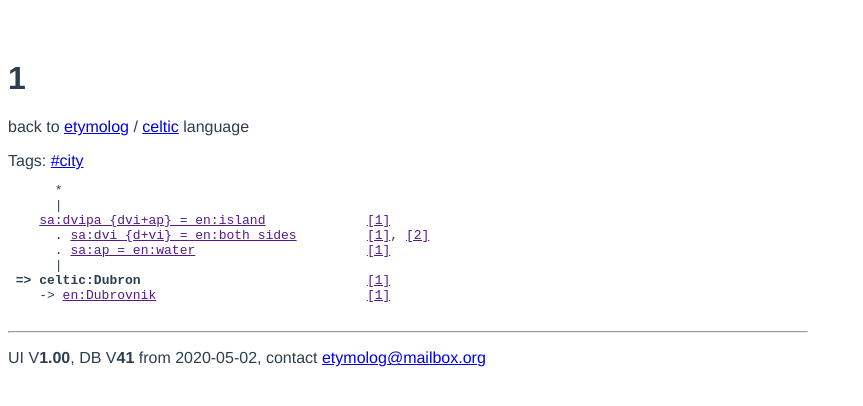
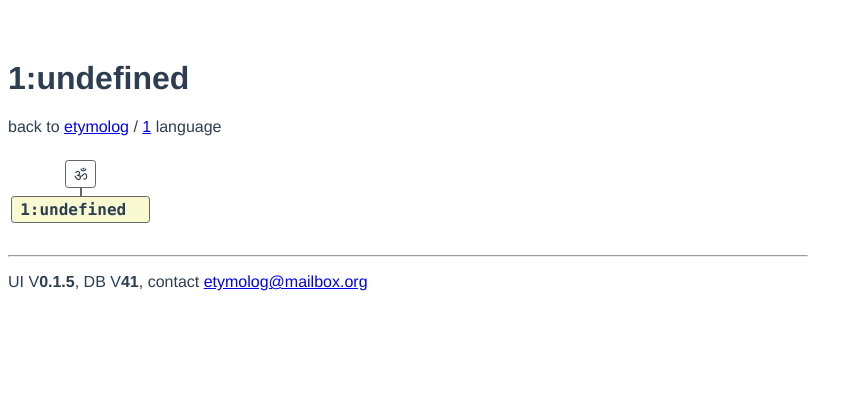
Before and after one commit to uzak/etymolog-ui, a Vue app: page /#/word/1 in a window 1280 px wide. Shown: the top 406 px of the page, without its empty margins (0-863 px from the left). Built offline with nearby package versions, Linux system fonts and the light colour scheme; the HTML template or start-up script is replaced by a standard one.

Commit message:
Add WordTree view (word details)

```diff
--- a/src/components/Footer.vue
+++ b/src/components/Footer.vue
@@ -2,7 +2,7 @@
   <div class="footer">
     <hr>
     <p>
-      UI V<b>1.00</b>, DB V<b>{{ db_version }} </b> from 2020-05-02, contact <a href="mailto:etymolog@mailbox.org">etymolog@mailbox.org</a>
+      UI V<b>{{ ui_version }}</b>, DB V<b>{{ db_version }}</b>, contact <a href="mailto:etymolog@mailbox.org">etymolog@mailbox.org</a>
     </p>
   </div>
 </template>
@@ -15,6 +15,7 @@ export default {
   data() {
     return {
       db_version: Model.Version,
+      ui_version: process.env.PACKAGE_VERSION || 'DEFAULT'
     }
   },
 
--- /dev/null
+++ b/src/components/WordTree/RelationCommentsNode.vue
@@ -0,0 +1,20 @@
+<script>
+import Vue from "vue";
+
+export default Vue.component('RelationCommentsNode', Vue.extend({
+  functional: true,
+  props: {
+    rel: {
+      required: true
+    }
+  },
+  render: function(createElement, context) {
+    let rel = context.props.rel;
+    return createElement("code", [
+        rel.comments.map(c => {
+          return createElement("div", {attrs: { class: "rel-comment comment" }}, c)
+        })
+    ]);
+  },
+}));
+</script>
--- /dev/null
+++ b/src/components/WordTree/WordNode.vue
@@ -0,0 +1,73 @@
+
+<script>
+import Vue from "vue";
+
+export default Vue.component('WordNode', Vue.extend({
+  functional: true,
+  props: {
+    word: {
+      required: true
+    },
+    selected: {
+      type: Boolean,
+      default: false
+    }
+  },
+  render: function(createElement, context) {
+    let word = context.props.word
+    let selected = context.props.selected
+
+    function renderSources(sources) {
+      let i = 0
+      return createElement("span", {attrs: {class: "source"}}, [
+        sources.map(src => {
+          return createElement("a", { attrs: {href: src.toString() }}, `[${++i}]`)
+        })
+      ])
+    }
+
+    function link(word) {
+      return createElement("router-link", { attrs: { to: "/word/" + word.toString()}}, word.toString())
+    }
+
+    let comments = word.comments.map(c => {
+      return [
+        createElement("span", { attrs: {class: "comment"} }, c.toString()),
+        createElement("span")
+          //renderSources(c.sources)
+      ]});
+
+    let equals = word.equals.map(r => {
+      let other = r.other(word)
+      return [
+        createElement("span", ["= ", link(other)]),
+        renderSources(other.sources)
+      ]});
+
+    let related = word.related.map(r => {
+      let other = r.other(word)
+      return [
+        createElement("span", ["~ ", link(other)]),
+        renderSources(other.sources)
+      ]});
+
+    let attrs = {}
+    if (context.props.selected)
+      attrs.class = "selected-word"
+
+    let header = createElement("span", {attrs: { class: "header" }}, [link(word)])
+    if (selected)
+      header = createElement("span", {attrs: { class: "header" }}, word.toString())
+
+    return createElement("code", { attrs: attrs}, [
+        createElement("div", { attrs: {class: "container"} },  [
+          header,
+          renderSources(word.sources),
+          ...comments,
+          ...equals,
+          ...related
+        ])
+      ])
+  }
+}));
+</script>
--- /dev/null
+++ b/src/components/WordTree/WordTree.vue
@@ -0,0 +1,102 @@
+<script>
+import Vue from "vue";
+
+import WordNode from "@/components/WordTree/WordNode";
+import RelationCommentsNode from "@/components/WordTree/RelationCommentsNode";
+
+function LinkedList() {
+  this.head = null;
+}
+
+LinkedList.prototype.push = function(val) {
+  var node = {
+    value: val,
+    next: null
+  };
+  if (!this.head) {
+    this.head = node;
+  } else {
+    let current = this.head;
+    while (current.next) {
+      current = current.next;
+    }
+    current.next = node;
+  }
+};
+
+export default Vue.extend({
+  name: "WordTree",
+  functional: true,
+  props: {
+    word: {
+      required: true
+    }
+  },
+  components: {
+    WordNode,
+    RelationCommentsNode,
+  },
+  render: function(createElement, context) {
+    let word = context.props.word;
+
+    function renderChildren(word) {
+      return createElement("ul", [
+        word.derives.map(rel => {
+            return createElement("li", [
+              createElement("WordNode", { attrs: { word: rel.right } }),
+              rel.right.derives.length ? renderChildren(rel.right) : null
+            ]);
+        })
+      ]);
+    }
+
+    function renderWord(word) {
+      return createElement("ul", [
+        createElement("WordNode", { attrs: { word: word, selected: true } }),
+        word.derives.length ? renderChildren(word) : null
+      ]);
+    }
+
+    function renderParent(node) {
+      if (node) {
+        let wordbox = createElement("WordNode", {
+          attrs: { word: node.value.left }
+        });
+        let nextbox = renderParent(node.next);
+        if (nextbox == null) {
+          nextbox = renderWord(word);
+        }
+
+        if (node.value.comments.length) {
+          return createElement("ul", [
+            createElement("li", [
+              wordbox,
+              createElement("ul", [
+                createElement("RelationCommentsNode", { attrs: { rel: node.value } }),
+              ]),
+              nextbox
+            ])
+          ]);
+        } else {
+          return createElement("ul", [createElement("li", [wordbox, nextbox])]);
+        }
+      }
+    }
+
+    let ll = new LinkedList();
+    word
+      .derivedChain()
+      .reverse()
+      .map(p => {
+        ll.push(p);
+      });
+
+    return createElement("ul", { attrs: { class: "tree" } }, [
+      createElement("li", [
+        createElement("code", ["ॐ"]),
+        renderParent(ll.head) || renderWord(word)
+      ])
+    ]);
+  }
+});
+</script>
--- a/src/model.ts
+++ b/src/model.ts
@@ -5,23 +5,42 @@
 class Model {
     public static Version: Number;
 
-    public static get_lang(name: String): Language {
+    public static get_lang(name: string): Language {
         return Language.get(name);
     }
 
-    public static get_word(str: String): Word {
+    public static get_word(str: string): Word {
         let [lang_str, value] = str.split(":")
         let lang = Language.get(lang_str)
         return lang.get_word(value)
     }
+
+    public static allLanguages(): Array<Language> {
+        let result = Array.from(Language.Table.values())
+        result.sort((a,b) => b.wordCount() - a.wordCount())
+        return result
+    }
+
+    public static stats() {
+        return {
+            "derived": 1,
+            "equals": 1,
+            "related": 1,
+            "tags": [],
+        }
+    }
 }
 
 class Language {
-    public name:  String;
-    public words: Map<String, Word> = new Map();
-    private static Table: Map<String, Language> = new Map();
+    public name:  string;
+    public words: Map<string, Word> = new Map();
+    static Table: Map<string, Language> = new Map();
 
-    public static get(name: String) {
+    public wordCount(): number {
+        return Array.from(this.words).length
+    }
+
+    public static get(name: string) {
         let key = name.toLowerCase()
         let obj = Language.Table.get(key);
         if (!obj) {
@@ -31,7 +50,7 @@ class Language {
         return obj;
     }
 
-    public get_word(value: String): Word {
+    public get_word(value: string): Word {
         let result = this.words.get(value);
         if (!result) {
             result = new Word(value, this);
@@ -40,21 +59,21 @@ class Language {
         return result;
     }
 
-    private constructor(name: String) {
+    private constructor(name: string) {
         this.name = name;
     }
 }
 
 class Entity {
-    public comments: Array<String> = [];
-    public sources:  Array<String> = [];
+    public comments: Array<string> = [];
+    public sources:  Array<string> = [];
 }
 
 class Word extends Entity {
-    public value:       String;
+    public value:       string;
     public lang:        Language;
 
-    public tags:        Array<String> = [];
+    public tags:        Array<string> = [];
     // computed props
     public derivedFrom: Array<Relationship> = [];
     public derives:     Array<Relationship> = [];
@@ -63,7 +82,7 @@ class Word extends Entity {
     public unions:      Array<Union> = [];
     public inUnions:    Array<Union> = [];
 
-    constructor(value: String, lang: Language, ...comments: Array<String>) {
+    constructor(value: string, lang: Language, ...comments: Array<string>) {
         super();
         this.value = value;
         this.lang = lang;
@@ -71,12 +90,26 @@ class Word extends Entity {
         Array.prototype.push.apply(this.comments, comments);
     }
 
-    public toString(lang: String) {
+    public toString(lang: string) {
         if (lang === this.lang.name)
             return this.value;
 
         return `${this.lang.name}:${this.value}`;
     }
+
+    private _derivedChain(result: Array<Relationship>) {
+      for (let w of this.derivedFrom) {
+        result.push(w)
+        w.left._derivedChain(result)
+      }
+    }
+
+    public derivedChain(): Array<Relationship> {
+      let result = new Array()
+      this._derivedChain(result)
+      return result
+    }
+
 }
 
 class Union {
@@ -99,7 +132,7 @@ class Relationship extends Entity {
     public left: Word;
     public right: Word;
 
-    constructor(left: Word, right: Word, ...comments: Array<String>) {
+    constructor(left: Word, right: Word, ...comments: Array<string>) {
         super();
         this.left = left;
         this.right = right;
@@ -108,9 +141,9 @@ class Relationship extends Entity {
 }
 
 class Equals extends Relationship {
-    public static SYMBOL: String = "=";
+    public static SYMBOL: string = "=";
 
-    constructor(left: Word, right: Word, ...comments: Array<String>) {
+    constructor(left: Word, right: Word, ...comments: Array<string>) {
         super(left, right);
 
         left.equals.push(this);
@@ -123,9 +156,9 @@ class Equals extends Relationship {
 }
 
 class Derived extends Relationship {
-    public static SYMBOL: String = "->";
+    public static SYMBOL: string = "->";
 
-    constructor(left: Word, right: Word, ...comments: Array<String>) {
+    constructor(left: Word, right: Word, ...comments: Array<string>) {
         super(left, right);
 
         left.derives.push(this);
@@ -134,9 +167,9 @@ class Derived extends Relationship {
 }
 
 class Related extends Relationship {
-    public static SYMBOL: String = "~";
+    public static SYMBOL: string = "~";
 
-    constructor(left: Word, right: Word, ...comments: Array<String>) {
+    constructor(left: Word, right: Word, ...comments: Array<string>) {
         super(left, right);
 
         left.related.push(this);
--- a/src/views/Dictionaries.vue
+++ b/src/views/Dictionaries.vue
@@ -6,30 +6,12 @@
         <th>Language</th>
         <th>Size (Words)</th>
       </tr>
-      <tr>
+      <tr v-for="language in languages" :key=language.name>
         <td>
-          <router-link to="/dictionaries/en">en</router-link>
+          <router-link :to="'/dictionaries/' + language.name">{{ language.name }}</router-link>
         </td>
         <td>
-          1503
-        </td>
-      </tr>
-
-      <tr>
-        <td>
-          <router-link to="/dictionaries/sa">sa</router-link>
-        </td>
-        <td>
-          721
-        </td>
-      </tr>
-
-      <tr>
-        <td>
-          <router-link to="/dictionaries/en">sk</router-link>
-        </td>
-        <td>
-          328
+          {{ language.wordCount() }}
         </td>
       </tr>
     </table>
@@ -37,9 +19,15 @@
 </template>
 
 <script>
+import Model from '@/model'
 
 export default {
   name: 'Dictionaries',
+  computed: {
+    languages: function() {
+      return Model.allLanguages()
+    }
+  },
 }
 </script>
 
--- a/src/views/DictionaryDetail.vue
+++ b/src/views/DictionaryDetail.vue
@@ -3,8 +3,8 @@
     <h1>Language: {{ lang }}</h1>
 
     <div>
-      <input v-model="showAdditionalInfo" type="checkbox" id="showAdditionalInfo">
-      <label for="showAdditionalInfo">Show additional info</label>
+      <input v-model="hideAdditionalInfo" type="checkbox" id="hideAdditionalInfo">
+      <label for="hideAdditionalInfo">Hide additional info</label>
     </div>
     <div>
       {{ words().length }} words:
@@ -24,7 +24,7 @@
           }
         </span>
       </div>
-      <div v-if="showAdditionalInfo">
+      <div v-if="!hideAdditionalInfo">
 
         <div class="indent1 comments">
           <div v-for="comment in comments(word)" :key="comment">
@@ -64,19 +64,8 @@ let Derived = Vue.extend({
   functional: true, // preto nie je this...
   props: ['word'],
   render: function(createElement, context) {
-    let word = context.props.word
-
-    function derivedChain(word, result) {
-      for (let w of word.derivedFrom) {
-        result.push(w)
-        derivedChain(w.left, result)
-      }
-      return result
-    }
-
-    let result = new Array()
-    derivedChain(word, result);
     let count = 0
+    let result = context.props.word.derivedChain()
     return createElement('div', result.map(item => {
       let symbol = count++ < result.length ? " -> ": "";
       return [
@@ -91,7 +80,7 @@ export default Vue.extend({
   name: 'DictionaryDetail',
   data() {
     return {
-      showAdditionalInfo: this.$route.query.showAdditionalInfo !== undefined
+      hideAdditionalInfo: this.$route.query.hideAdditionalInfo !== undefined
     }
   },
   computed: {
--- a/src/views/Search.vue
+++ b/src/views/Search.vue
@@ -1,30 +1,62 @@
 <template>
   <div>
     <h1>Search</h1>
-    <input placeholder="vid">
-    <h2>Exact matches</h2>
-    <div>
-      <router-link to="/word/sa:vid">sa:vid</router-link>
+    <input v-model="searchStr" placeholder="search string">
+
+    <div v-if="!search()">
+      Nothing found or your search string is shorter than 3 characters (minimum).
     </div>
-    <h2>Fuzzy find</h2>
-    <div>
-      <router-link to="/word/sk:vidieť">sk:vidieť</router-link>
-    </div>
-    <div>
-      <router-link to="/word/lat:videre">lat:videre</router-link>
-    </div>
-    <div>
-      <router-link to="/word/en:video">lat:video</router-link>
+    <div v-else>
+      <h2>Matches</h2>
+      <div v-for="obj in search()" :key="obj['lang'].name">
+        {{ obj["lang"].name }}
+        <div v-for="word in obj['words']" :key=word.toString() class="search-result">
+          <router-link :to="'/word/' + word">{{ word.value }}</router-link>
+        </div>
+      </div>
     </div>
   </div>
 </template>
 
 <script>
+import Model from '@/model'
 
 export default {
   name: 'Search',
+  data() {
+    return {
+      searchStr: ""
+    }
+  },
+  methods: {
+    search() {
+      let input = this.$data.searchStr.toLowerCase()
+      if (input.length < 3)
+        return
+
+      let result = []
+      for (let lang of Model.allLanguages().values()) {
+        let result_lang = []
+        for (let word of lang.words.values()) {
+          if (word.value.toLowerCase().includes(input))
+              result_lang.push(word)
+        }
+        if (result_lang.length)
+          result.push({ "lang" : lang, "words": result_lang})
+      }
+      return result
+    }
+  },
+  computed: {
+    languages: function() {
+      return Model.allLanguages()
+    }
+  },
 }
 </script>
 
 <style scoped>
+.search-result {
+  margin-left: 20pt;
+}
 </style>
--- a/src/views/Stats.vue
+++ b/src/views/Stats.vue
@@ -1,26 +1,28 @@
 <template>
   <div>
     <h1>Stats</h1>
-    <div>Derived: 819</div>
-    <div>Equals: 1800</div>
-    <div>Related: 107</div>
+    <div>Derived: {{stats.derived}}</div>
+    <div>Equals: {{stats.equals}}</div>
+    <div>Related: {{stats.related}}</div>
     <div>
-      Tags (7):
-      <router-link to="/tag/river">#river</router-link>,
-      <router-link to="/tag/city">#city</router-link>,
-      <router-link to="/tag/island">#island</router-link>,
-      <router-link to="/tag/planet">#planet</router-link>,
-      <router-link to="/tag/geo">#geo</router-link>,
-      <router-link to="/tag/god">#god</router-link>,
-      <router-link to="/tag/mountain">#mountain</router-link>
+      Tags ({{ stats.tags.length }}):
+      <div v-for="tag in stats.tags" :key=tag>
+        <router-link :to="'/tag/' + tag">#{{tag}}</router-link>,
+      </div>
     </div>
   </div>
 </template>
 
 <script>
+import Model from '@/model'
 
 export default {
   name: 'Stats',
+  data() {
+    return {
+      "stats": Model.stats()
+    }
+  }
 }
 </script>
 
--- a/src/views/Word.vue
+++ b/src/views/Word.vue
@@ -1,35 +1,171 @@
 <template>
   <div>
-    <h1>{{ $route.params.id }}</h1>
+    <h1>{{ word }}</h1>
     <p>
-    back to <router-link to="/">etymolog</router-link> / <router-link to="/dictionaries/celtic">celtic</router-link> language
+    back to <router-link to="/">etymolog</router-link> / <router-link :to="'/dictionaries/' + word.lang.name">{{word.lang.name}}</router-link> language
     </p>
-    <div>
-      Tags: <router-link to="/tag/city">#city</router-link>
-    </div>
 
-    <pre>
-      *
-      |
-    <a href="">sa:dvipa {dvi+ap} = en:island</a>             <a href="">[1]</a>
-      . <a href="">sa:dvi {d+vi} = en:both sides</a>         <a href="">[1]</a>, <a href="">[2]</a>
-      . <a href="">sa:ap = en:water</a>                      <a href="">[1]</a>
-      |
- <b>=> celtic:Dubron</b>                             <a href="">[1]</a>
-    -> <a href="">en:Dubrovnik</a>                           <a href="">[1]</a>
-    </pre>
+    <!-- <div>
+      Tags:
+      <router-link to="/tag/city">#city</router-link>
+    </div> -->
+
+    <WordTree :word="word"/>
+
   </div>
 </template>
 
 <script lang="ts">
-export default {
-  name: 'Word',
+import Vue from "vue";
+import Model from "@/model";
+import WordTree from "@/components/WordTree/WordTree"
+
+export default Vue.extend({
+  name: "Word",
   data() {
-    return {
-    }
+    return {};
+  },
+  computed: {
+    word: function() {
+      return Model.get_word(this.$route.params.id);
+    },
+  },
+  components: {
+    "WordTree": WordTree,
   }
-}
+});
 </script>
 
 <style scoped>
+
+/*
+.inUnion {
+  color: red;
+}
+
+/* TODO put styles to components where they belong*/
+
+.tree code span {
+  text-align: left;
+}
+.tree code span.header{
+  text-align: center;
+  font-weight: bold;
+}
+.tree code span {
+  white-space: nowrap;
+}
+div.container {
+  display: grid;
+  grid-template-columns: auto auto;
+  column-gap: 15px;
+}
+
+.tree code span.source {
+  justify-self: end;
+}
+
+.tree code a {
+  text-decoration: none;
+}
+
+.selected-word {
+  background-color: lightgoldenrodyellow;
+}
+
+.comment {
+  font-style: italic;
+}
+
+.rel-comment {
+  white-space: nowrap;
+}
+/*
+https://codepen.io/ross-angus/pen/jwxMjL
+*/
+body {
+  font-family: Calibri, Segoe, "Segoe UI", "Gill Sans", "Gill Sans MT",
+    sans-serif;
+}
+
+/* It's supposed to look like a tree diagram */
+.tree,
+.tree ul,
+.tree li {
+  list-style: none;
+  margin: 0;
+  padding: 0;
+  position: relative;
+}
+
+.tree {
+  margin: 0 0 1em;
+  text-align: center;
+}
+.tree,
+.tree ul {
+  display: table;
+}
+.tree ul {
+  width: 100%;
+}
+.tree li {
+  display: table-cell;
+  padding: 0.5em 0;
+  vertical-align: top;
+}
+/* _________ */
+.tree li:before {
+  outline: solid 1px #666;
+  content: "";
+  left: 0;
+  position: absolute;
+  right: 0;
+  top: 0;
+}
+.tree li:first-child:before {
+  left: 50%;
+}
+.tree li:last-child:before {
+  right: 50%;
+}
+
+.tree code {
+  border: solid 0.1em #666;
+  border-radius: 0.2em;
+  display: inline-block;
+  margin: 0 0.2em 0.5em;
+  padding: 0.2em 0.5em;
+  position: relative;
+}
+/* If the tree represents DOM structure */
+.tree code {
+  font-family: monaco, Consolas, "Lucida Console", monospace;
+}
+
+/* | */
+.tree ul:before,
+.tree code:before {
+  outline: solid 1px #666;
+  content: "";
+  height: 0.5em;
+  left: 50%;
+  position: absolute;
+}
+.tree ul:before {
+  top: -0.5em;
+}
+.tree code:before {
+  top: -0.55em;
+}
+
+/* The root node doesn't connect upwards */
+.tree > li {
+  margin-top: 0;
+}
+.tree > li:before,
+.tree > li:after,
+.tree > li > code:before {
+  outline: none;
+}
 </style>
--- /dev/null
+++ b/vue.config.js
@@ -0,0 +1,17 @@
+const webpack = require('webpack');
+
+const fs = require('fs')
+const packageJson = fs.readFileSync('./package.json')
+const version = JSON.parse(packageJson).version || 0
+module.exports = {
+    configureWebpack: {
+        plugins: [
+            new webpack.DefinePlugin({
+                'process.env': {
+                    PACKAGE_VERSION: '"' + version + '"'
+                }
+            })
+        ]
+    },
+// the rest of your original module.exports code goes here
+}
```
Also changed, not shown: TODO.txt, 1 other file (tests, documents, lock files or other folders).
